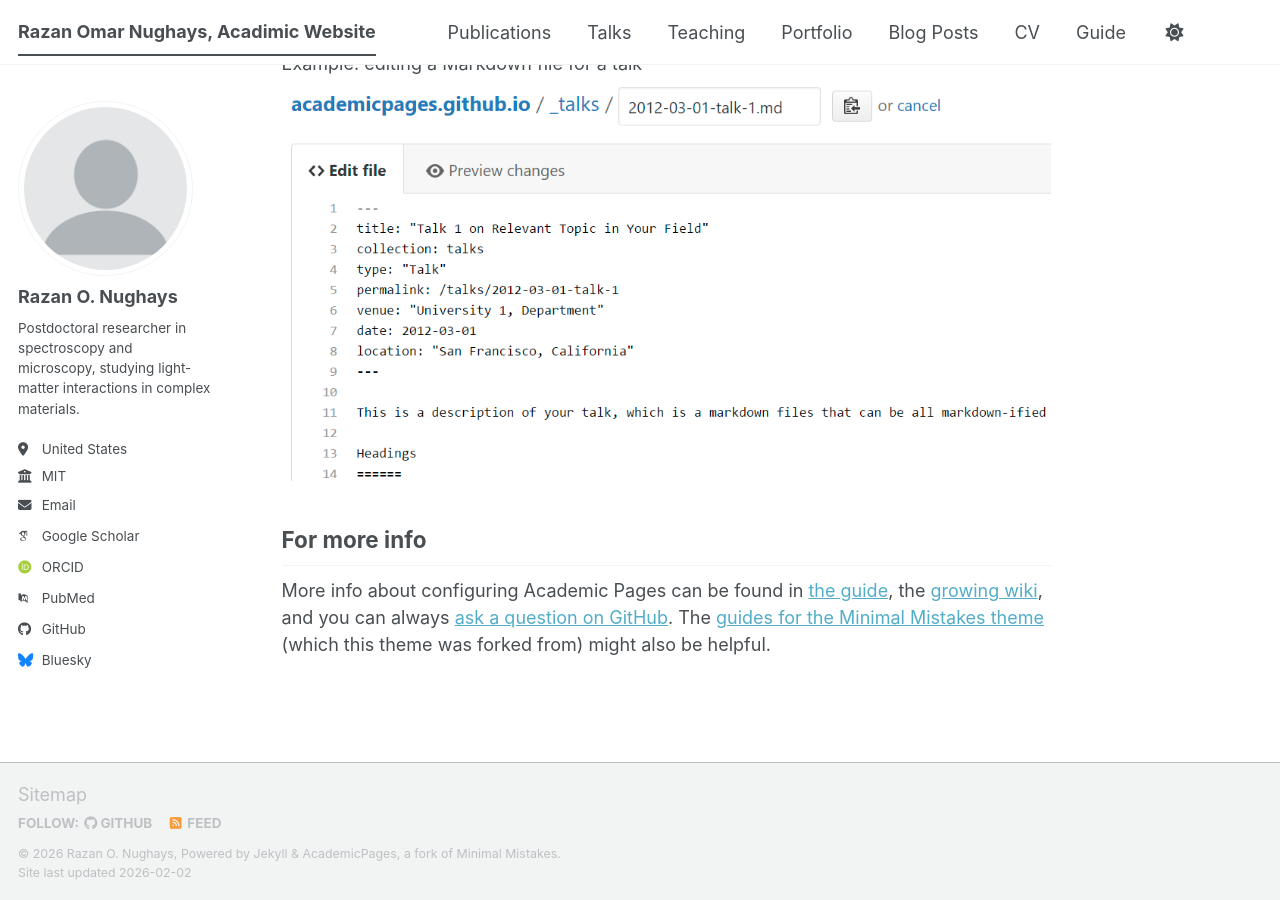
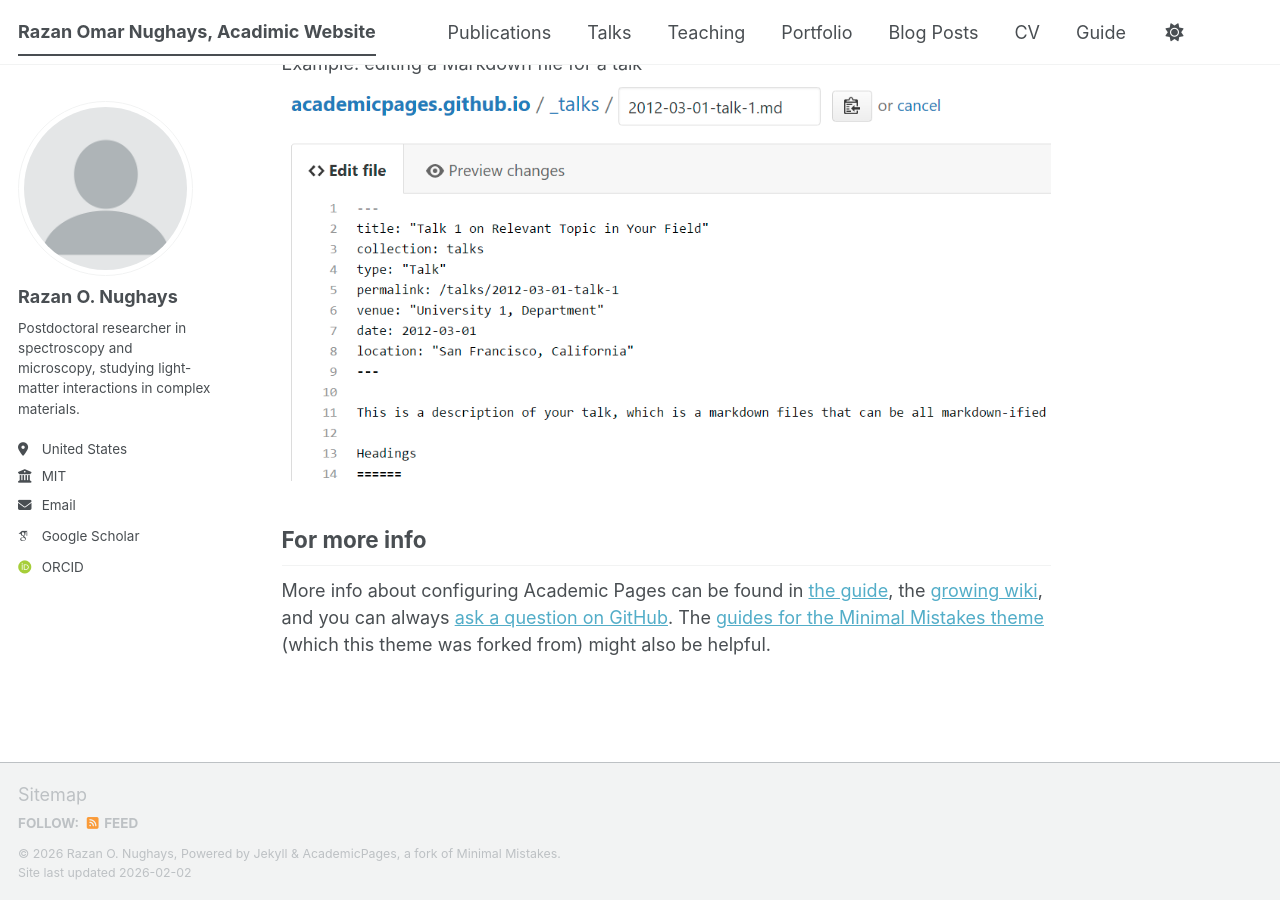
Before and after one commit to RazanNughays/RazanNughays.github.io, a Jekyll site: the page built from _pages/about.md, in a window 1280 px wide and 900 px high, scrolled down 2720 px. Built offline with Jekyll 4.4.1, drawn with Linux system fonts in a browser that asks for light colours; some web fonts are replaced; a script bundle is joined from its source files by our own code; library files that are not in the unit come from our copies; part of the change alters nothing that is shown.

Commit message:
Update _config.yml

```diff
--- a/_config.yml
+++ b/_config.yml
@@ -33,54 +33,22 @@ author:
   email            : "Razan.nughays@gmail.com"
 
   # Academic websites
-  academia         : # URL
-  arxiv            : # URL - Update with the correct link to your profile
   googlescholar    : "https://scholar.google.com/citations?hl=en&user=DcS9X2UAAAAJ"
-  inspire-hep      : # URL
-  impactstory      : # URL
   orcid            : "https://orcid.org/0009-0008-1990-169X"
-  semantic         : # URL
-  ssrn             : # URL
-  pubmed           : "https://www.ncbi.nlm.nih.gov/pubmed/?term=john+snow"
-  researchgate     : # URL
-  scopus           : # URL
-  zotero           : # URL
+
 
 
   # Repositories and software development
-  bitbucket        : # Username - Update with your username on the site
-  codepen          : # Username
-  dribbble         : # Username
-  github           : "academicpages"
-  kaggle           : # Username
-  stackoverflow    : # User number or user number and name (i.e., use "1" or "1/jeff-atwood")
+  #bitbucket        : # Username - Update with your username on the site
+  #codepen          : # Username
+  #dribbble         : # Username
+  #github           : "academicpages"
+  #kaggle           : # Username
+  #stackoverflow    : # User number or user number and name (i.e., use "1" or "1/jeff-atwood")
 
   # Social media
-  artstation       : # Username
-  bluesky          : "bsky.app" # Replace this with you Bluesky username
-  facebook         : # Username
-  flickr           : # Username
-  foursquare       : # Username
-  goodreads        : # Username
-  google_plus      : # Username
-  keybase          : # Username
-  instagram        : # Username
-  lastfm           : # Username
   linkedin         : # Razan Nughays
-  mastodon         : # URL
-  medium           : # URL
-  pinterest        : # Username
-  soundcloud       : # Username
-  steam            : # Username
-  telegram         : # URL
-  tumblr           : # Username
-  twitter          : # Username for X / Twitter
-  vine             : # Username
-  weibo            : # Username
-  wikipedia        : # Username
-  xing             : # Username
-  youtube          : # Username
-  zhihu            : # Username
+
 
 # Publication Category - The following the list of publication categories and their headings
 publication_category:
```
